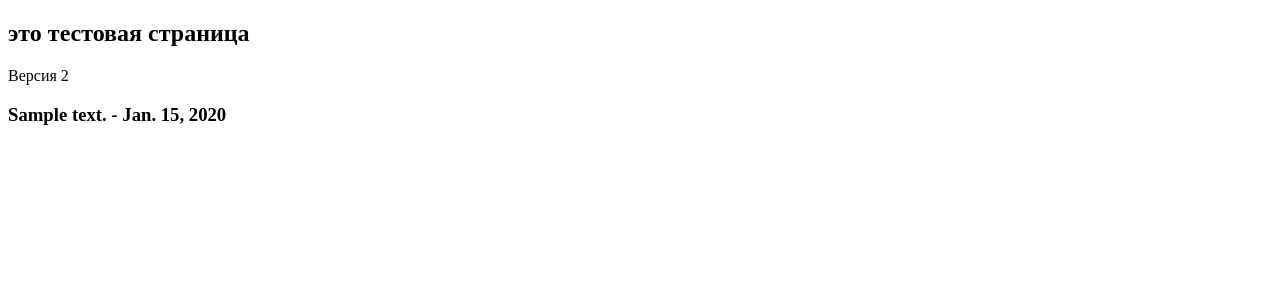
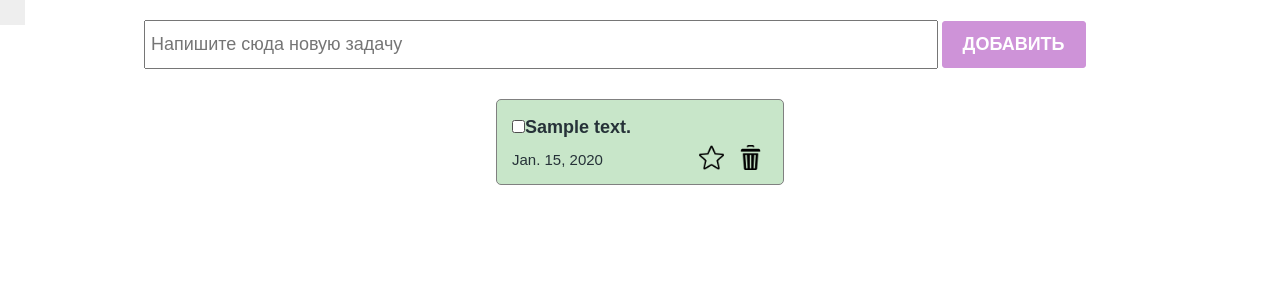
Before and after one commit to Asel-git/todo, a Django app: page /test in a window 1280 px wide. Shown: the top 300 px of the page. Run offline with Django 3.2, Linux system fonts and the light colour scheme; tables that the repository leaves empty hold one stand-in row (values such as "Sample post").

Commit message:
added todo list and style in test page

```diff
--- a/main/templates/test.html
+++ b/main/templates/test.html
@@ -1,15 +1,52 @@
+{% load static %}
 <!DOCTYPE html>
 <html lang="en">
-<head>
-    <meta charset="UTF-8">
-    <meta name="viewport" content="width=, initial-scale=1.0">
-    <title>Document</title>
-</head>
+    <head>
+        <meta crarset="UTF-8" />
+        <meta name="viewport" content="width=device-width, initial-scale=1.0" />
+        <title>Todo</title>
+        <!--<link rel="stylesheet" href="index.css" />-->
+        <link rel="stylesheet" href="{% static 'styles/index.css' %}" />
+        <!--<link rel="stylesheet" href="checkbox.css" />-->
+        <link rel="stylesheet" href="{% static 'styles/checkbox.css' %}" >
+    </head>
+
 <body>
-    <h2>это тестовая страница</h2>
-    <div> Версия 2</div>
-    {% for todo in todo_list %}
-        <h3>{{ todo.text }} - {{ todo.create_at }}</h3>
-    {% endfor %}
+    <section>
+
+        <div class="create_container">
+
+            <input
+              class="create_input"
+              type="text"
+              placeholder="Напишите сюда новую задачу"
+            />
+            <button class="create_button">Добавить</button>
+        </div>
+
+        <div class="todo_container">
+
+              {% for todo in todo_list %}
+            <div class="todo_item">
+                <div class="todo_item_header">
+                    <label class="checkbox_container">
+                        <input type="checkbox">
+                        <span class="checkmark"></span>
+                    </label>
+                    <h4>{{ todo.text }}</h4>
+                </div>
+                <div class="todo_item_footer">
+                    <p>{{ todo.create_at }}</p>
+                    <div class="action_buttons">
+                        <img src="../icons/unmarked.png" />
+                        <img src="../icons/delete.png" />
+                    </div>
+                </div>
+
+            </div>
+        {% endfor %}
+        </div>
+
+    </section>
 </body>
 </html>
```
